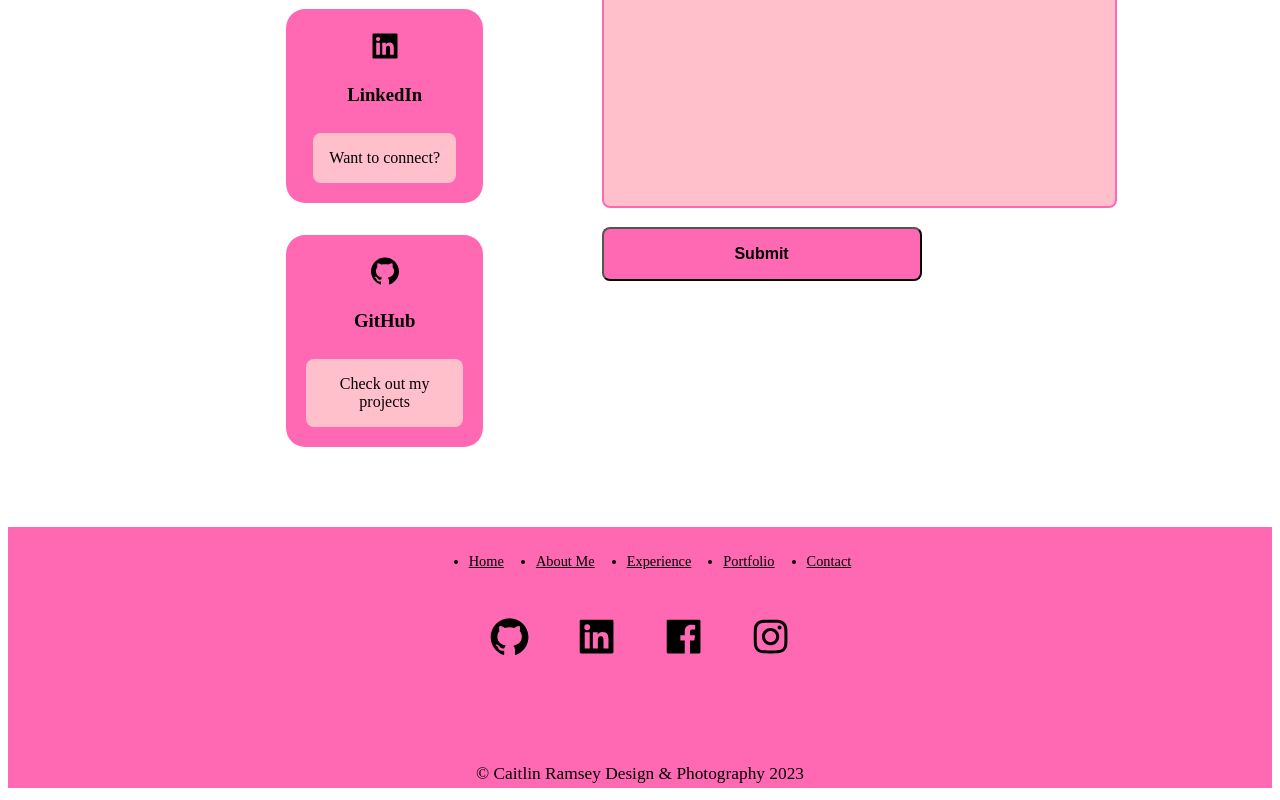
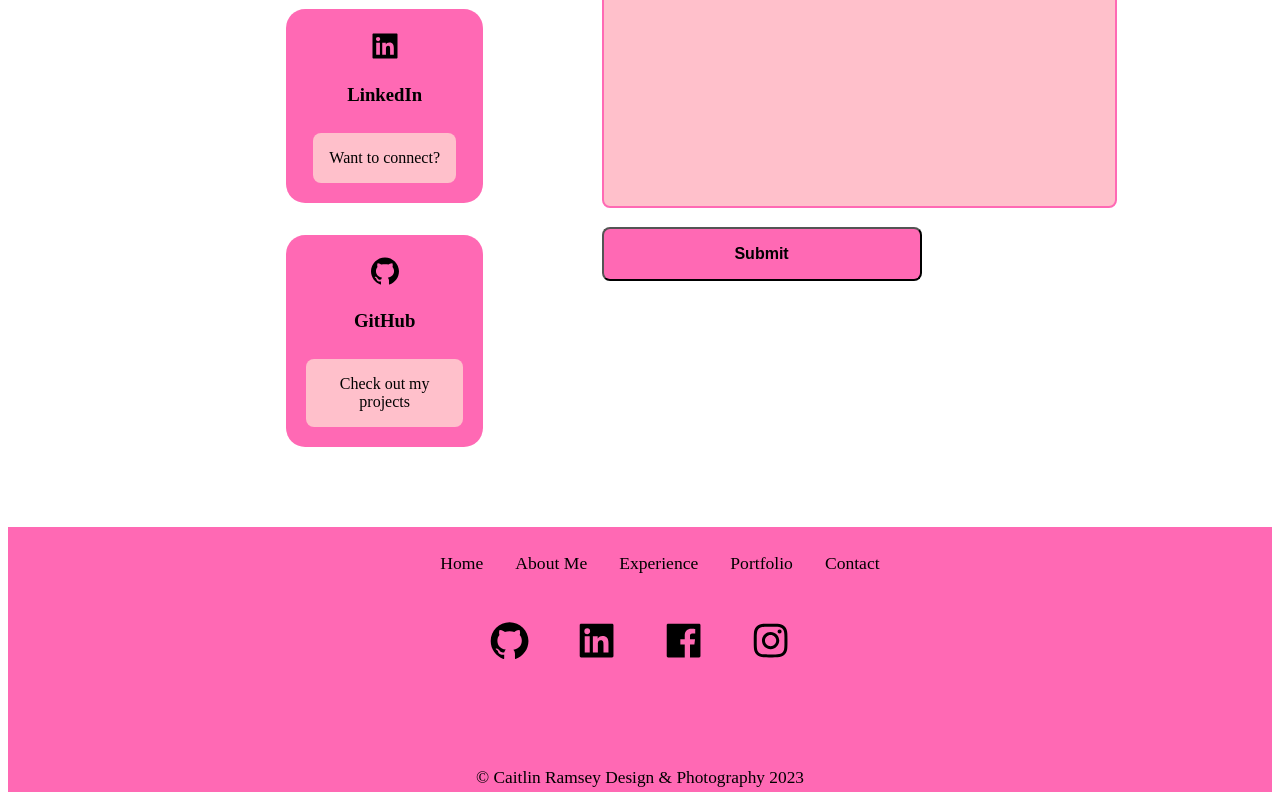
Before and after one commit to caitlinramsey/react-portfolio, a React (Vite) app: page / in a window 1280 px wide. Shown: the part 8758-9558 px from the top of the page. Built offline with nearby package versions, Linux system fonts and the light colour scheme.

Commit message:
fixed styling issues with footer'

```diff
--- a/src/components/footer/footer.css
+++ b/src/components/footer/footer.css
@@ -28,6 +28,15 @@
   justify-content: center;
   gap: 2rem;
   margin: 0 auto 2rem;
+}
+
+.pageLinks > li {
+    list-style: none;
+}
+
+.pageLinks li a {
+    text-decoration: none;
+    font-size: 1.1rem;
 }
 
 .socialLinks {
```
